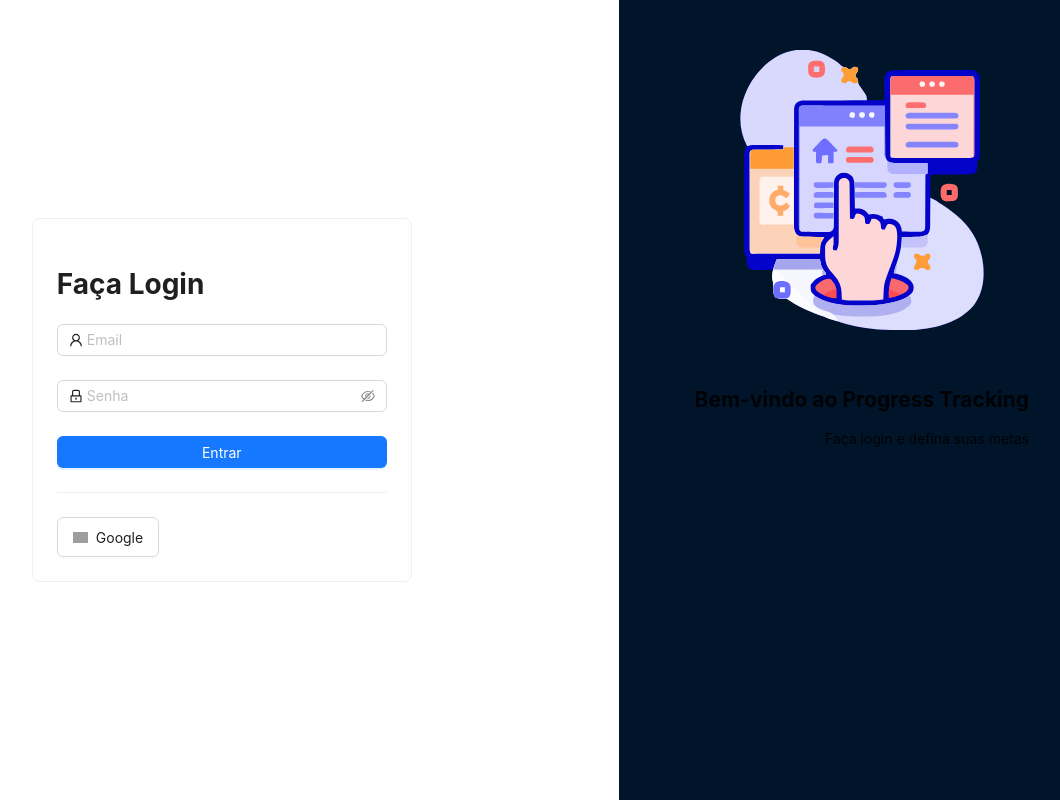
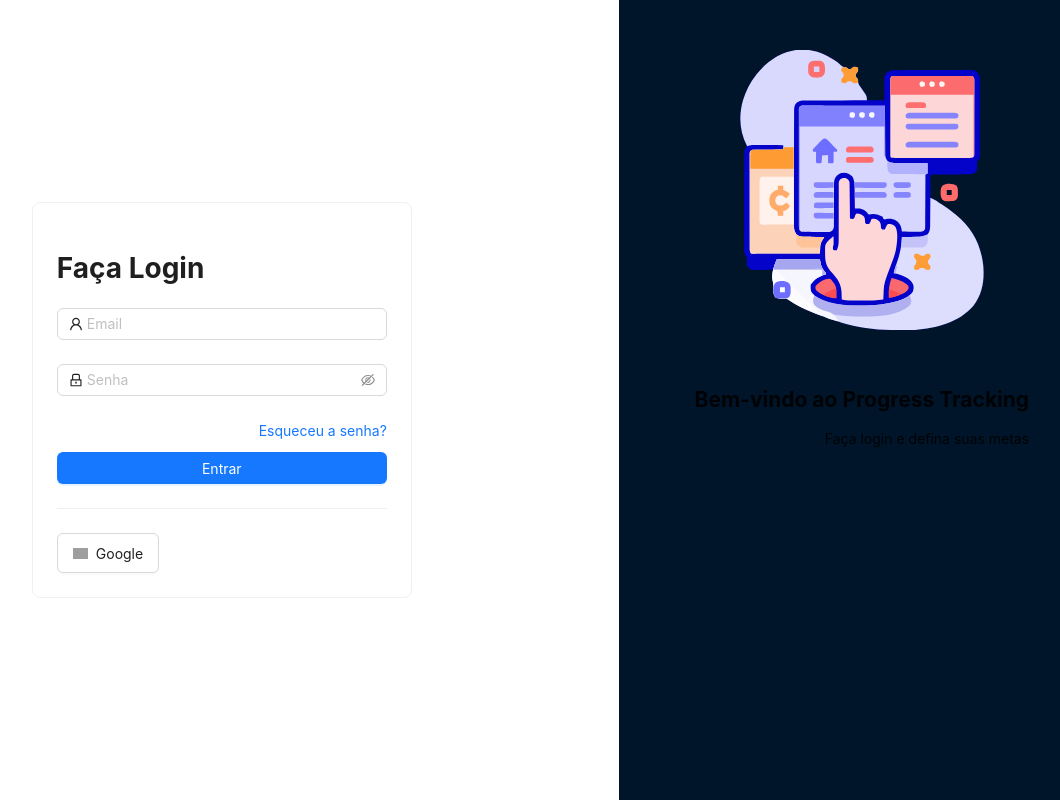
Before and after one commit to micaelomota/live-youtube-web-app, a React (Create React App) app in the folder frontend/: page /auth/sign-in in a window 1280 px wide. Shown: the whole page, without its empty margins (175-1235 px from the left). Built offline with nearby package versions, Linux system fonts and the light colour scheme; no server answers; the database is empty; grey boxes are pictures that could not be loaded.

Commit message:
feat: add link for forgot password

```diff
--- a/frontend/src/components/SignInForm/index.tsx
+++ b/frontend/src/components/SignInForm/index.tsx
@@ -31,6 +31,9 @@ export const SignInForm = () => {
         </Form.Item>
 
         <Form.Item>
+            <a href="#forgot_password" style={{float: 'right', marginBottom: 10}}>
+                Esqueceu a senha?
+            </a>
             <Button type="primary" htmlType="submit" style={{width: '100%'}}>
                 Entrar
             </Button>
```
